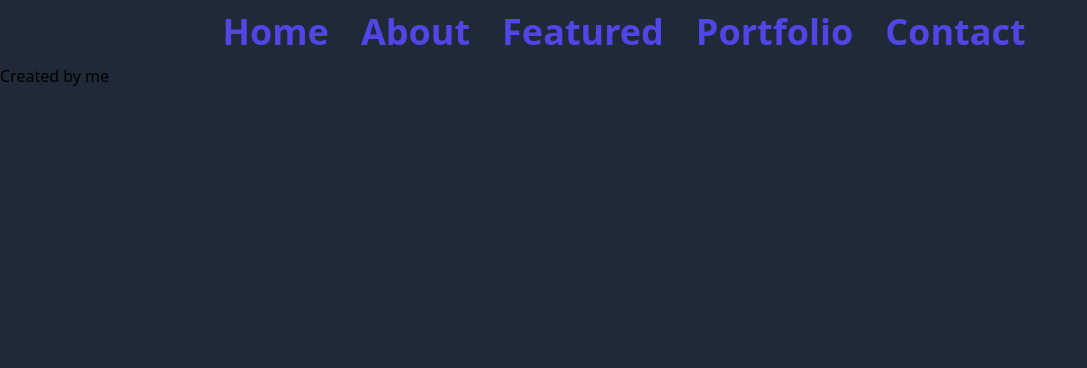
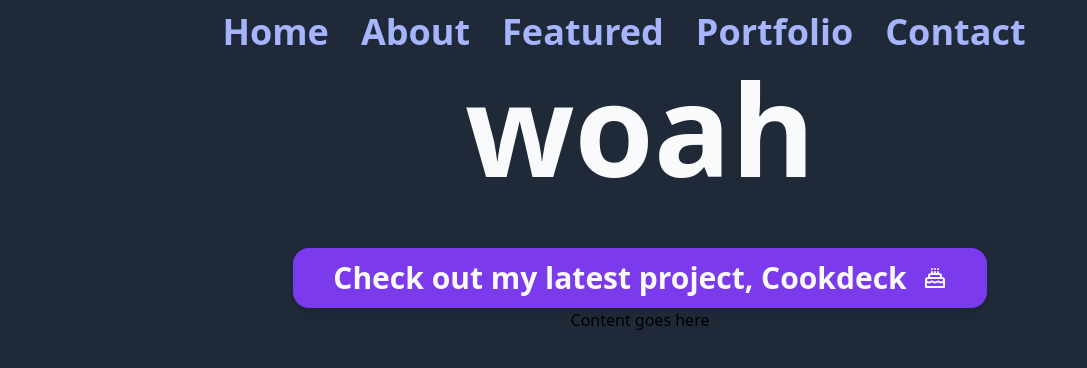
Before and after one commit to nktruong/portfolio, a React (Create React App) app: page / in a window 1280 px wide. Shown: the top 368 px of the page, without its empty margins (0-1087 px from the left). Built offline with nearby package versions, Linux system fonts and the light colour scheme.

Commit message:
working hotbar

```diff
--- a/src/App.js
+++ b/src/App.js
@@ -6,22 +6,23 @@ import Featured from './pages/Featured'
 import Portfolio from './pages/Portfolio'
 import Contact from './pages/Contact'
 import Hotbar from './components/Hotbar'
-import { Routes, Route } from "react-router-dom";
+import { BrowserRouter, Routes, Route } from "react-router-dom";
 
 function App() {
   return (
-    <>
+    <div className="App">
+      <BrowserRouter>
       <Hotbar />
-      <Routes>
-        <Route path="/" exact component={Home} />
-        <Route path="/about" component={About} />
-        <Route path="/featured" component={Featured} />
-        <Route path="/portfolio" component={Portfolio} />
-        <Route path="/contact" component={Contact} />
-      </Routes>
-      <Footer />
-    </>
-  )
+        <Routes>
+          <Route path="/" element={<Home />} />
+          <Route path="/about" element={<About />} />
+          <Route path="/featured" element={<Featured />} />
+          <Route path="/portfolio" element={<Portfolio />} />
+          <Route path="/contact" element={<Contact />} />
+        </Routes>
+      </BrowserRouter>
+    </div>
+  );
 }
 
 export default App
--- a/src/components/Footer.js
+++ b/src/components/Footer.js
@@ -3,7 +3,7 @@ import React from 'react'
 function Footer() {
   return (
     <div>
-      <p>Created by me</p>
+      <p className="text-white text-center">Created by me</p>
     </div>
   )
 }
--- a/src/components/Hotbar.js
+++ b/src/components/Hotbar.js
@@ -3,7 +3,7 @@ import { Link } from 'react-router-dom'
 
 function Hotbar(){
   return(
-    <nav className="flex justify-around items-center h-16 text-4xl font-semibold text-indigo-600 relative" role="navigation">
+    <nav className="flex justify-around items-center h-16 text-4xl font-semibold text-indigo-300 relative" role="navigation">
       <div className="div px-4 cursor-pointer md:hidden">
         <svg xmlns="http://www.w3.org/2000/svg" className="h-6 w-6" fill="none" viewBox="0 0 24 24" stroke="currentColor">
           <path strokeLinecap="round" strokeLinejoin="round" strokeWidth={2} d="M4 6h16M4 12h16M4 18h16" />
--- a/src/index.js
+++ b/src/index.js
@@ -3,13 +3,10 @@ import ReactDOM from 'react-dom';
 import './index.css';
 import App from './App';
 import reportWebVitals from './reportWebVitals';
-import {BrowserRouter} from 'react-router-dom';
 
 ReactDOM.render(
   <React.StrictMode>
-    <BrowserRouter>
       <App />
-    </BrowserRouter>
   </React.StrictMode>,
   document.getElementById('root')
 );
```
